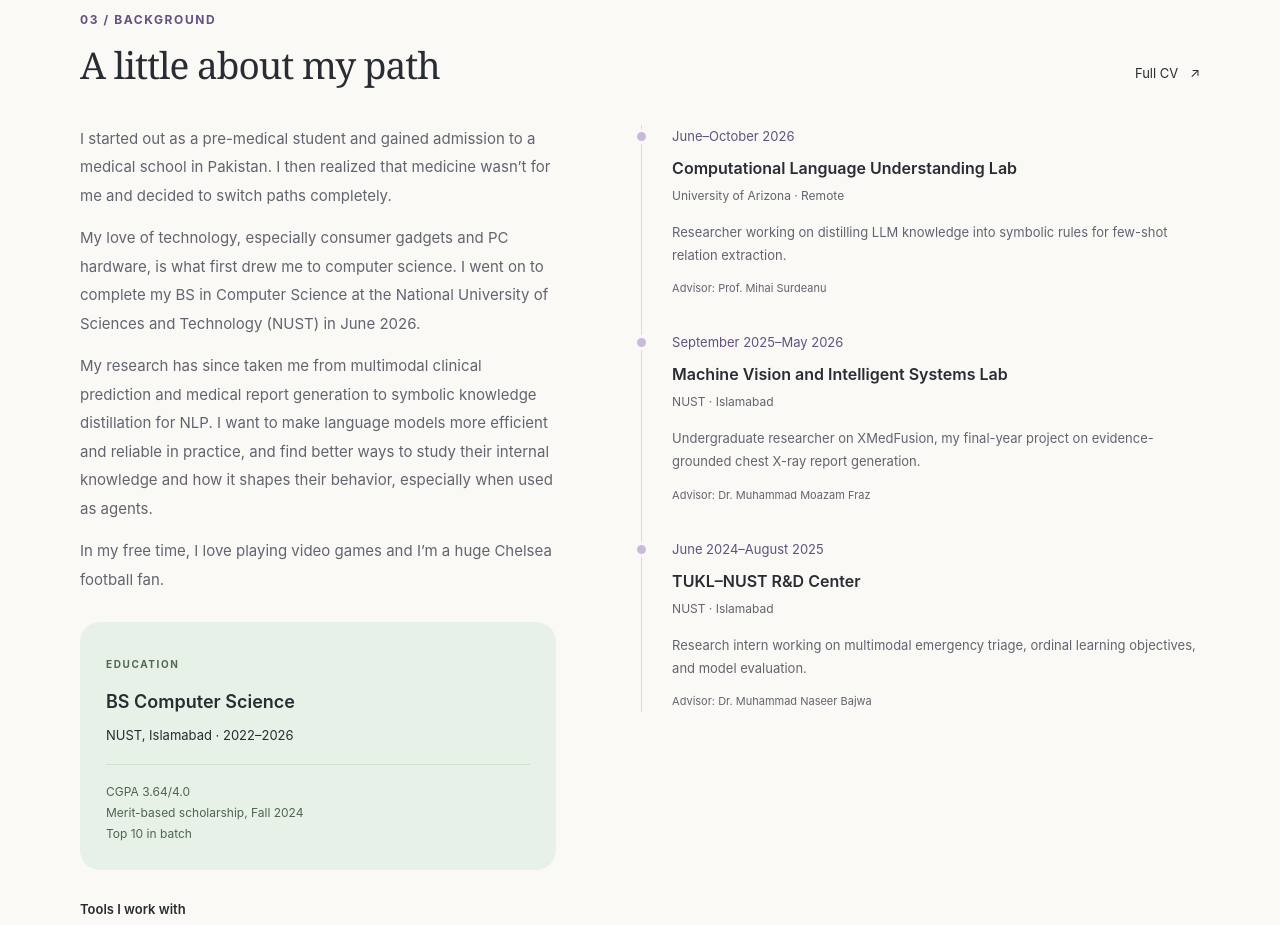
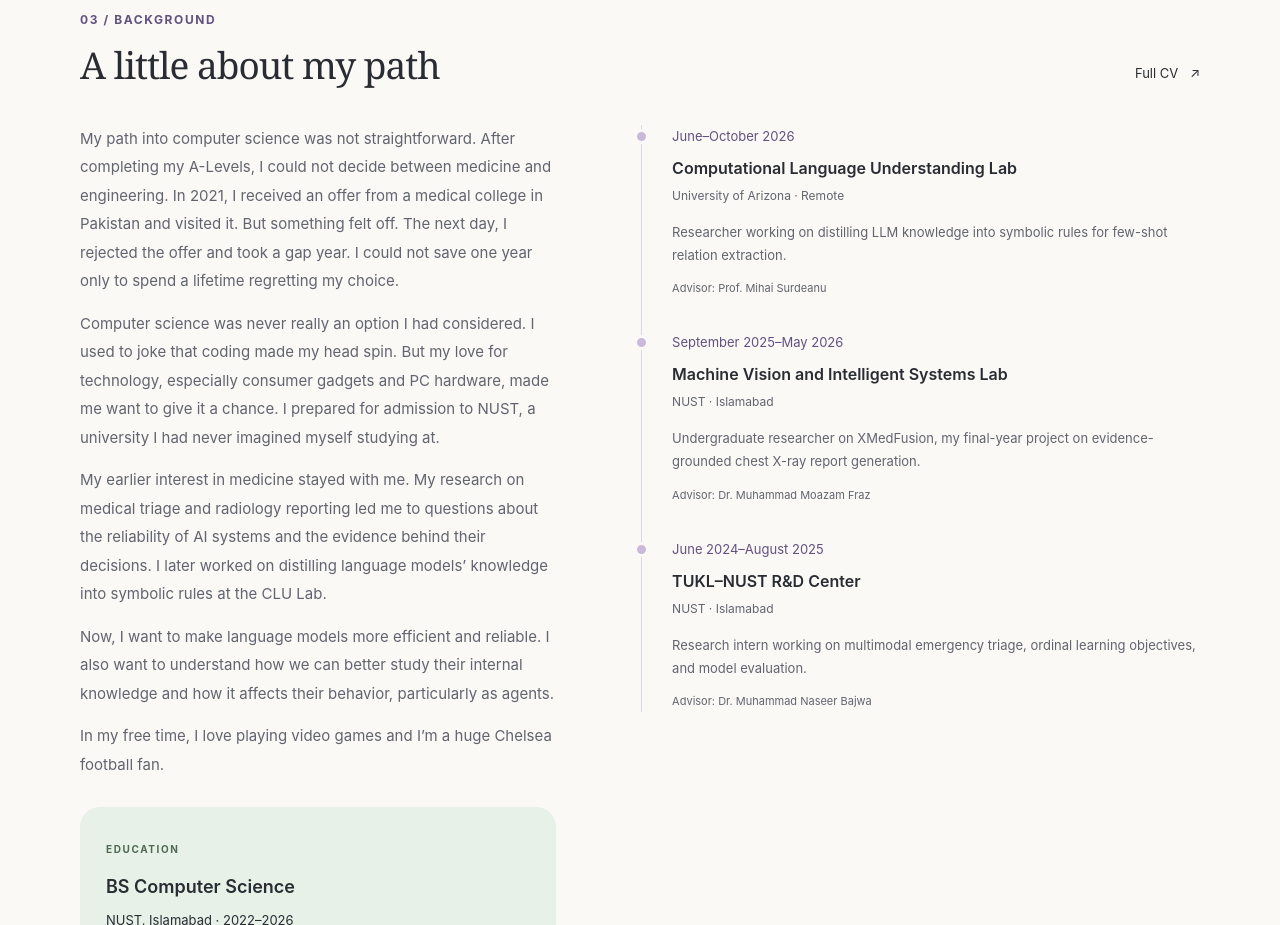
Before and after one commit to hamzariaz970/hamzariaz970.github.io, a plain HTML site: page index.html in a window 1280 px wide. Shown: the part 3920-4845 px from the top of the page. Drawn offline with Linux system fonts and the light colour scheme.

Commit message:
Rewrite biography in a more personal voice

```diff
--- a/index.html
+++ b/index.html
@@ -161,9 +161,10 @@
       <div class="section-heading"><div><p class="eyebrow section-number">03 / Background</p><h2 id="background-title">A little about my path</h2></div><a class="text-link" href="assets/Hamza_Riaz_CV.pdf" target="_blank" rel="noopener">Full CV <span aria-hidden="true">↗</span><span class="sr-only"> (PDF, opens in a new tab)</span></a></div>
       <div class="background-grid">
         <div class="about-column">
-          <p>I started out as a pre-medical student and gained admission to a medical school in Pakistan. I then realized that medicine wasn’t for me and decided to switch paths completely.</p>
-          <p>My love of technology, especially consumer gadgets and PC hardware, is what first drew me to computer science. I went on to complete my BS in Computer Science at the National University of Sciences and Technology (NUST) in June 2026.</p>
-          <p>My research has since taken me from multimodal clinical prediction and medical report generation to symbolic knowledge distillation for NLP. I want to make language models more efficient and reliable in practice, and find better ways to study their internal knowledge and how it shapes their behavior, especially when used as agents.</p>
+          <p>My path into computer science was not straightforward. After completing my A-Levels, I could not decide between medicine and engineering. In 2021, I received an offer from a medical college in Pakistan and visited it. But something felt off. The next day, I rejected the offer and took a gap year. I could not save one year only to spend a lifetime regretting my choice.</p>
+          <p>Computer science was never really an option I had considered. I used to joke that coding made my head spin. But my love for technology, especially consumer gadgets and PC hardware, made me want to give it a chance. I prepared for admission to NUST, a university I had never imagined myself studying at.</p>
+          <p>My earlier interest in medicine stayed with me. My research on medical triage and radiology reporting led me to questions about the reliability of AI systems and the evidence behind their decisions. I later worked on distilling language models’ knowledge into symbolic rules at the CLU Lab.</p>
+          <p>Now, I want to make language models more efficient and reliable. I also want to understand how we can better study their internal knowledge and how it affects their behavior, particularly as agents.</p>
           <p>In my free time, I love playing video games and I’m a huge Chelsea football fan.</p>
           <div class="education-card"><span class="eyebrow">Education</span><h3>BS Computer Science</h3><p>NUST, Islamabad · 2022–2026</p><p class="education-detail">CGPA 3.64/4.0<br>Merit-based scholarship, Fall 2024<br>Top 10 in batch</p></div>
           <div class="tools"><h3>Tools I work with</h3><p>Python · C++ · PyTorch · Hugging Face · vLLM · Ollama · FAISS · Flask · React · Git</p></div>
```
